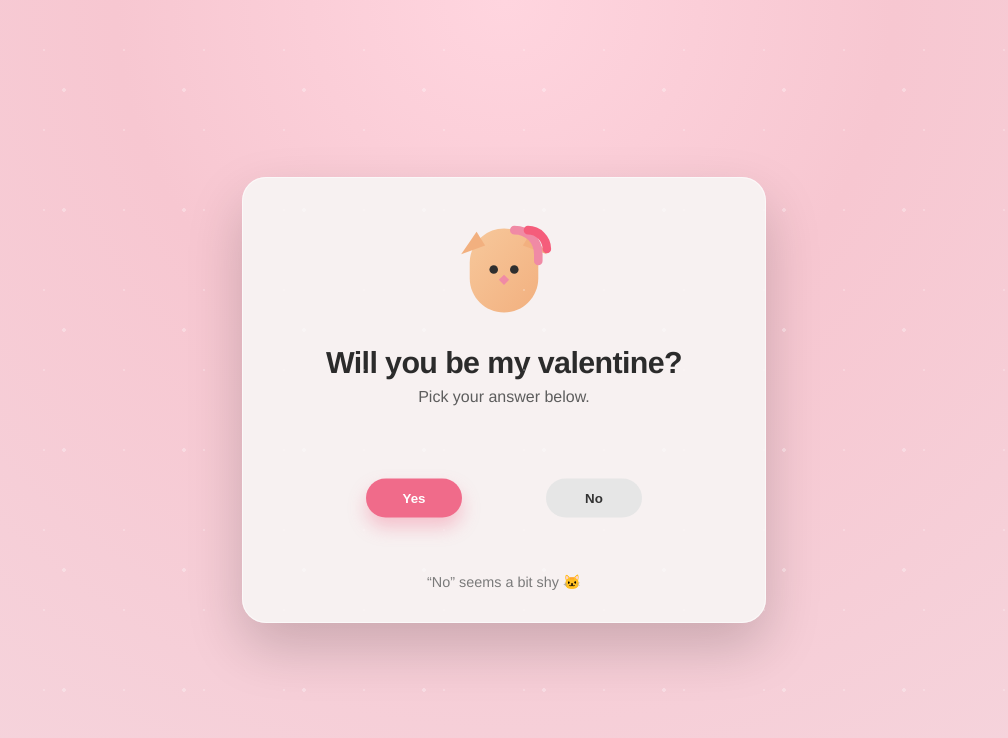
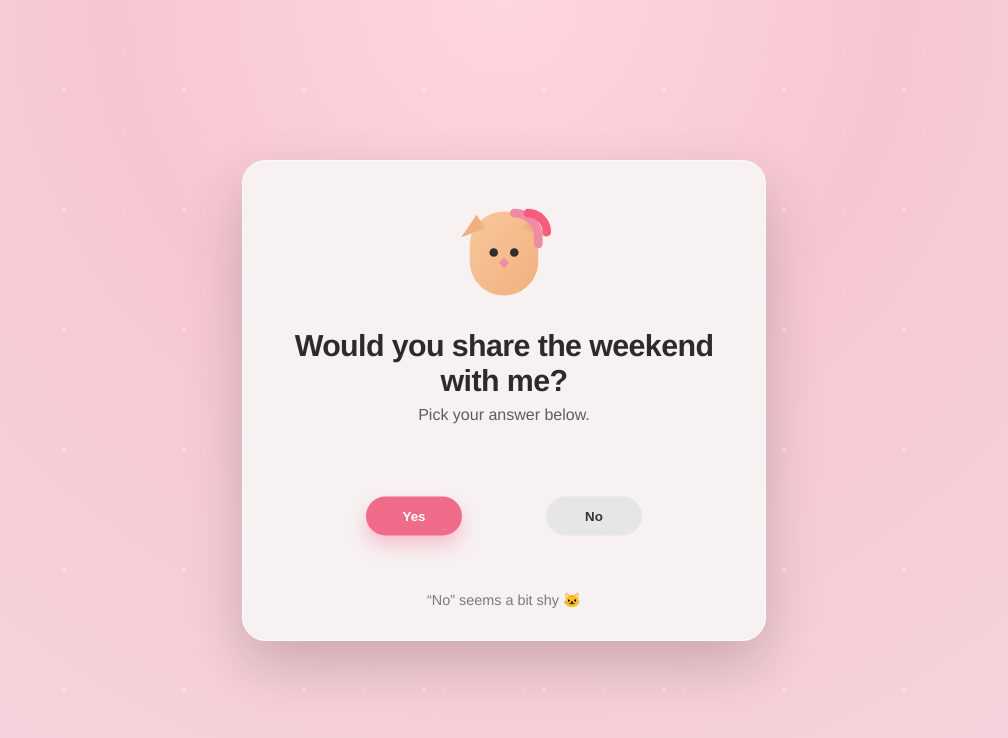
Before and after one commit to AryanPatke/valentine, a plain HTML site: page index.html in a window 1280 px wide. Shown: the whole page, without its empty margins (136-1144 px from the left). Drawn offline with Linux system fonts and the light colour scheme.

Commit message:
Change question to "Would you share the weekend with me?"
Made-with: Cursor

```diff
--- a/index.html
+++ b/index.html
@@ -3,7 +3,7 @@
   <head>
     <meta charset="utf-8" />
     <meta name="viewport" content="width=device-width, initial-scale=1" />
-    <title>Will You Be My Valentine?</title>
+    <title>Would You Share the Weekend With Me?</title>
     <link rel="stylesheet" href="./styles.css" />
   </head>
   <body>
@@ -31,7 +31,7 @@
           </svg>
         </div>
 
-        <h1 id="valentine-title">Will you be my valentine?</h1>
+        <h1 id="valentine-title">Would you share the weekend with me?</h1>
         <p class="subtext">Pick your answer below.</p>
 
         <div class="buttons" aria-live="polite">
```
